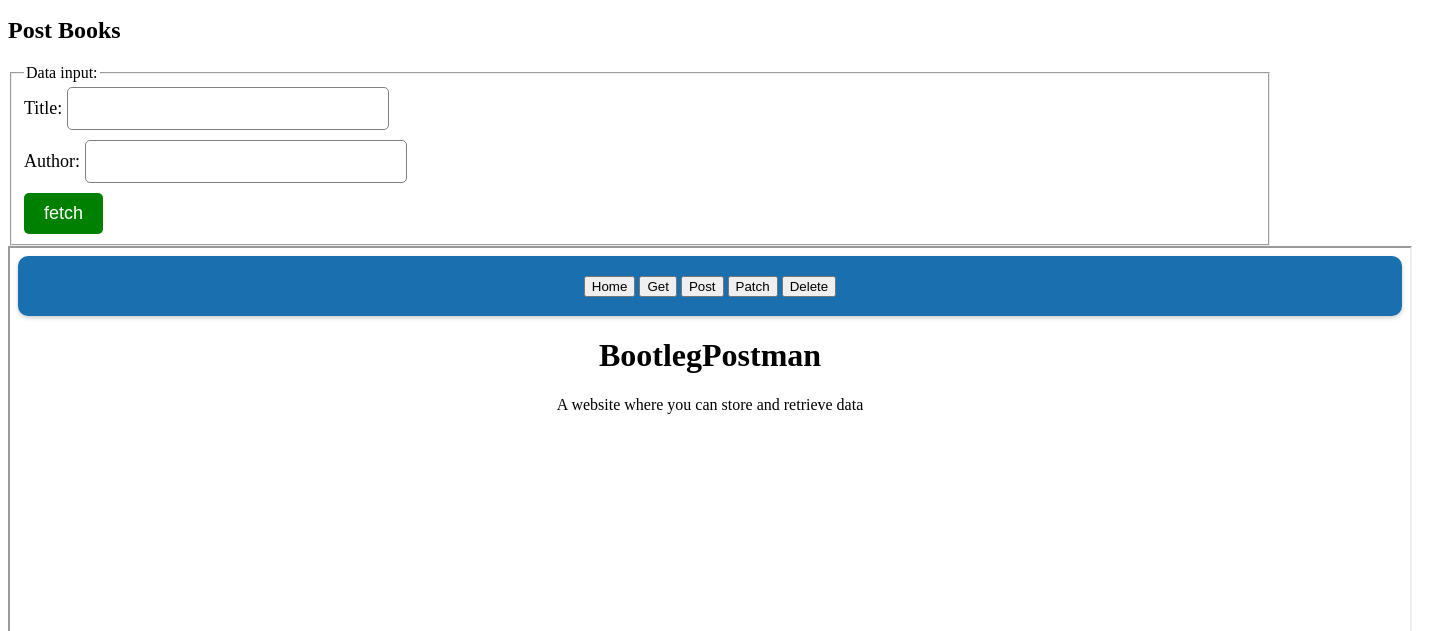
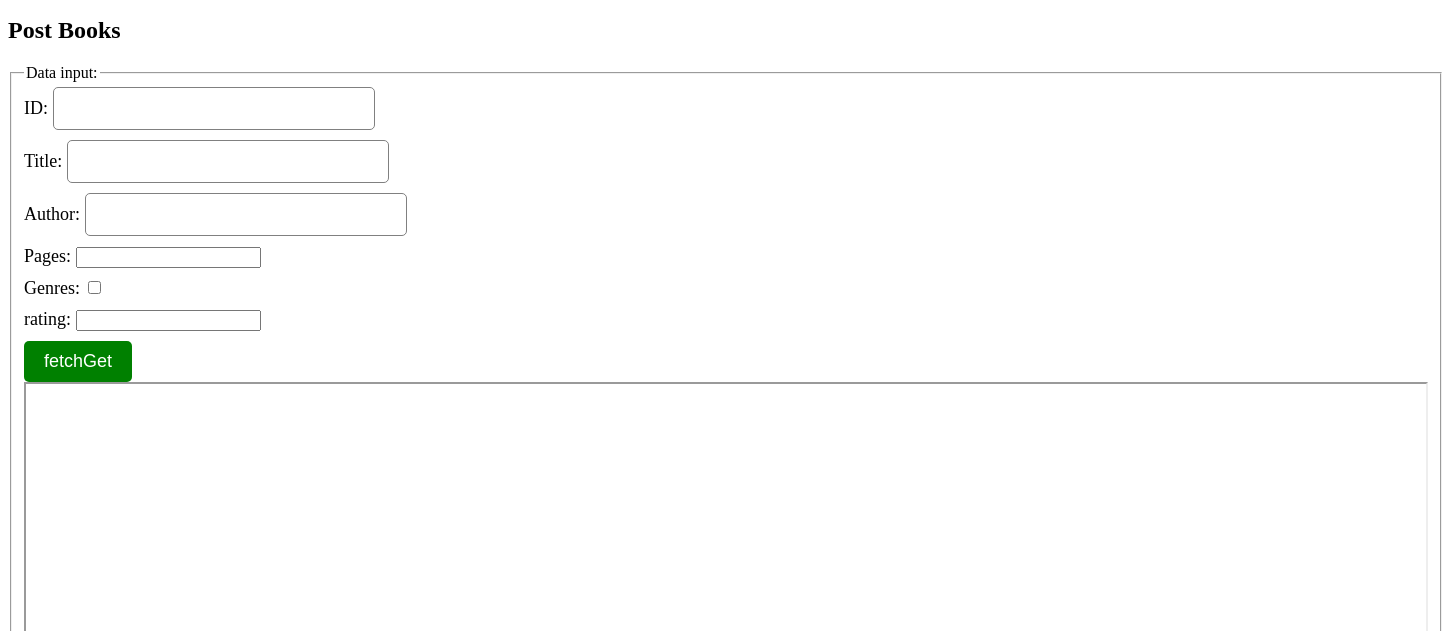
Before and after one commit to nitishbach/BootlegPostman, a website: page index.html in a window 1280 px wide. Both pictures are taken after a click on the button "Post". Shown: the part 169-800 px from the top of the page, 1442 px wide, since content can reach past the window. Drawn offline with Linux system fonts and the light colour scheme.

Commit message:
completed integration with iframes
still need to complete genres button (into a drop down menu)
and show sample input for each text box

```diff
--- a/index.html
+++ b/index.html
@@ -63,13 +63,19 @@
 
         <section>
             <h2>Get Books</h2>
-            <form method = "GET" action = 'test.html' target="iframeoutput">
+            <!-- <form method = "GET" action = 'test.html' target="iframeoutput">  -->
+            <form method = "GET" action='test.html' target="iframeoutput" >
                 <fieldset>
                 <legend> Data input: </legend>
-                    <label for="id">ID: <input type = "text" id="id" name="id" autofocus> </label>
+                    <label for="_id">ID: <input type = "text" id="_id" name="_id" autofocus> </label>
+                    <label for="title">Title: <input type = "text" id="title" name="title"> </label>
                     <label for="author">Author: <input type = "text" id="author" name="author"> </label>
+                    <label for="pages">Pages: <input type = "number" id="pages" name="pages"> </label>
+                    <label for="Genres">Genres: <input type = "checkbox" id="Genres" name="Genres"> </label>
+                    <label for="rating">rating: <input type = "number" id="rating" name="rating"> </label>
 
-                    <input type="submit"  value="fetchGet">
+
+                    <input  type="submit"  value="fetchGet">
 
                     <iframe src="test.html" height="500" width="1400" name="iframeoutput">
                     </iframe>
@@ -78,13 +84,6 @@
             </form>
 
         </section>
-        <!-- <label for="text-box-1">ID:</label>
-        <input type="text" id="text-box-1">
-        <br><br>
-        <label for="text-box-2">Output:</label>
-        <input type="text" id="text-box-2">
-        <br><br>
-        <input type="submit" value="Submit"> -->
       </div>
     </div>
 
@@ -95,22 +94,24 @@
       </div>
         <section>
             <h2>Post Books</h2>
-            <form method = "post" action="#"    target="_self">
+            <form method = "POST" action='test.html' target="iframeoutput" >
               <fieldset>
               <legend> Data input: </legend>
-                    <label for="title">Title: <input type = "text" id="title" autofocus> </label>
-                    <label for="author">Author: <input type = "text" id="author"> </label>
+                  <label for="_id">ID: <input type = "text" id="_id" name="_id" autofocus> </label>
+                  <label for="title">Title: <input type = "text" id="title" name="title"> </label>
+                  <label for="author">Author: <input type = "text" id="author" name="author"> </label>
+                  <label for="pages">Pages: <input type = "number" id="pages" name="pages"> </label>
+                  <label for="Genres">Genres: <input type = "checkbox" id="Genres" name="Genres"> </label>
+                  <label for="rating">rating: <input type = "number" id="rating" name="rating"> </label>
 
-                    <input type = "submit"  value = "fetch">
+
+                  <input  type="submit"  value="fetchGet">
+
+                  <iframe src="test.html" height="500" width="1400" name="iframeoutput">
+                  </iframe>
 
               </fieldset>
           </form>
-
-            <iframe src="." height="500" width="1400" title="Iframe Example">
-              <script>
-                alert('hello world')
-              </script>
-            </iframe>
         </section>
     </div>
 
@@ -121,18 +122,24 @@
     </div>
         <section>
             <h2>Patch Books</h2>
-            <form method = "patch"   target="_self">
+            <form method = "PATCH" action='test.html' target="iframeoutput" >
               <fieldset>
               <legend> Data input: </legend>
-                    <label for="title">Title: <input type = "text" id="title" autofocus> </label>
-                    <label for="author">Author: <input type = "text" id="author"> </label>
+                  <label for="_id">ID: <input type = "text" id="_id" name="_id" autofocus> </label>
+                  <label for="title">Title: <input type = "text" id="title" name="title"> </label>
+                  <label for="author">Author: <input type = "text" id="author" name="author"> </label>
+                  <label for="pages">Pages: <input type = "number" id="pages" name="pages"> </label>
+                  <label for="Genres">Genres: <input type = "checkbox" id="Genres" name="Genres"> </label>
+                  <label for="rating">rating: <input type = "number" id="rating" name="rating"> </label>
 
-                    <input type = "submit"  value = "fetch">
+
+                  <input  type="submit"  value="fetchGet">
+
+                  <iframe src="test.html" height="500" width="1400" name="iframeoutput">
+                  </iframe>
 
               </fieldset>
             </form>
-
-            <iframe  height="500" width="1400" title="Iframe Example"> </iframe>
         </section>
     </div>
 
@@ -143,18 +150,24 @@
     </div>
         <section>
             <h2>Get Books</h2>
-            <form method = "delete"     target="_self">
+            <form method = "DELETE" action='test.html' target="iframeoutput" >
               <fieldset>
               <legend> Data input: </legend>
-                    <label for="title">Title: <input type = "text" id="title" autofocus> </label>
-                    <label for="author">Author: <input type = "text" id="author"> </label>
+                  <label for="_id">ID: <input type = "text" id="_id" name="_id" autofocus> </label>
+                  <label for="title">Title: <input type = "text" id="title" name="title"> </label>
+                  <label for="author">Author: <input type = "text" id="author" name="author"> </label>
+                  <label for="pages">Pages: <input type = "number" id="pages" name="pages"> </label>
+                  <label for="Genres">Genres: <input type = "checkbox" id="Genres" name="Genres"> </label>
+                  <label for="rating">rating: <input type = "number" id="rating" name="rating"> </label>
 
-                    <input type = "submit"  value = "fetch">
+
+                  <input  type="submit"  value="fetchGet">
+
+                  <iframe src="test.html" height="500" width="1400" name="iframeoutput">
+                  </iframe>
 
               </fieldset>
           </form>
-
-            <iframe  height="500" width="1400" title="Iframe Example"> </iframe>
         </section>
     </div>
 
@@ -201,7 +214,7 @@
           });
         };
 
-        function fetchGet(){}
+
       </script>
     </body>
   </html>
```
Lines whose indentation alone changed are shown as unchanged.
